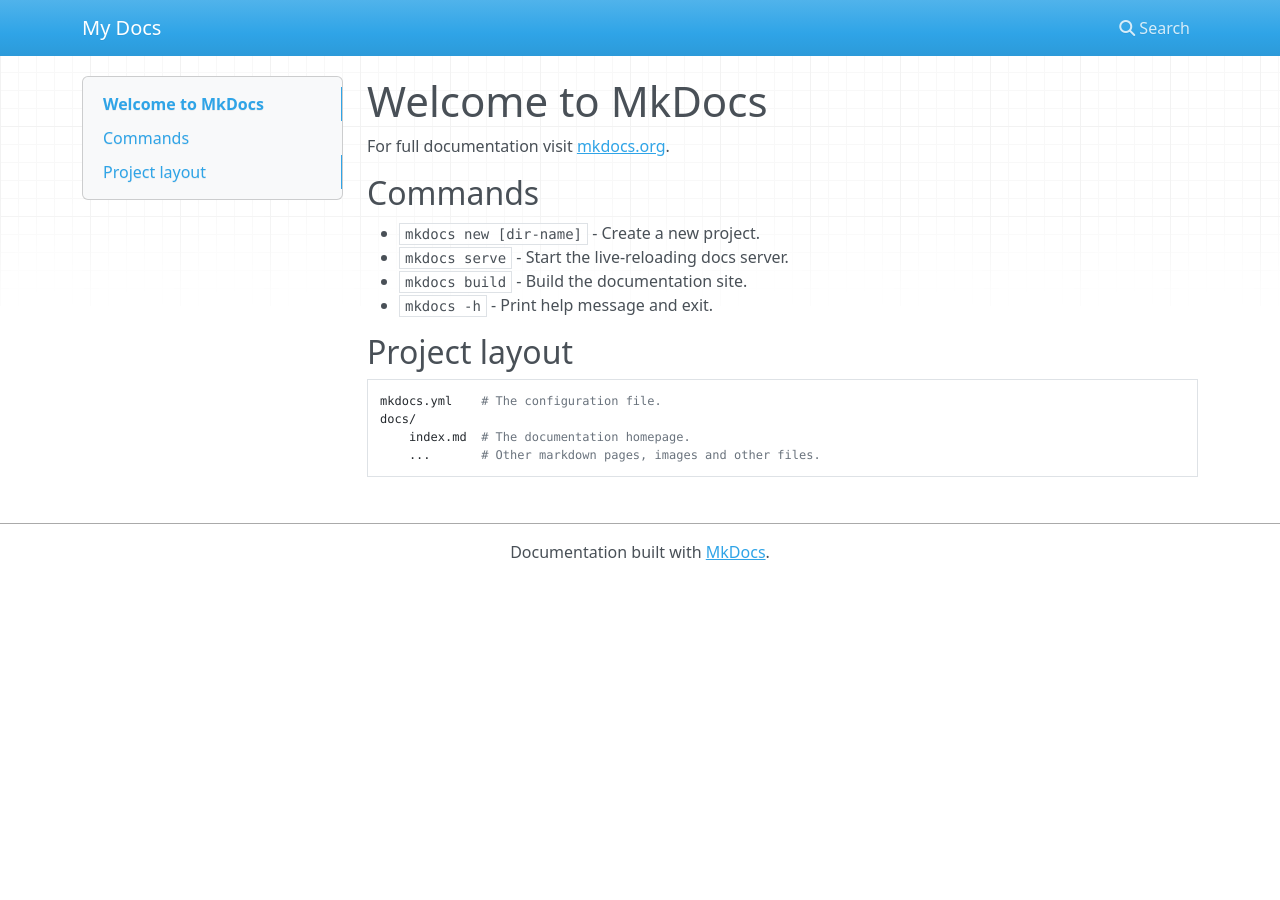
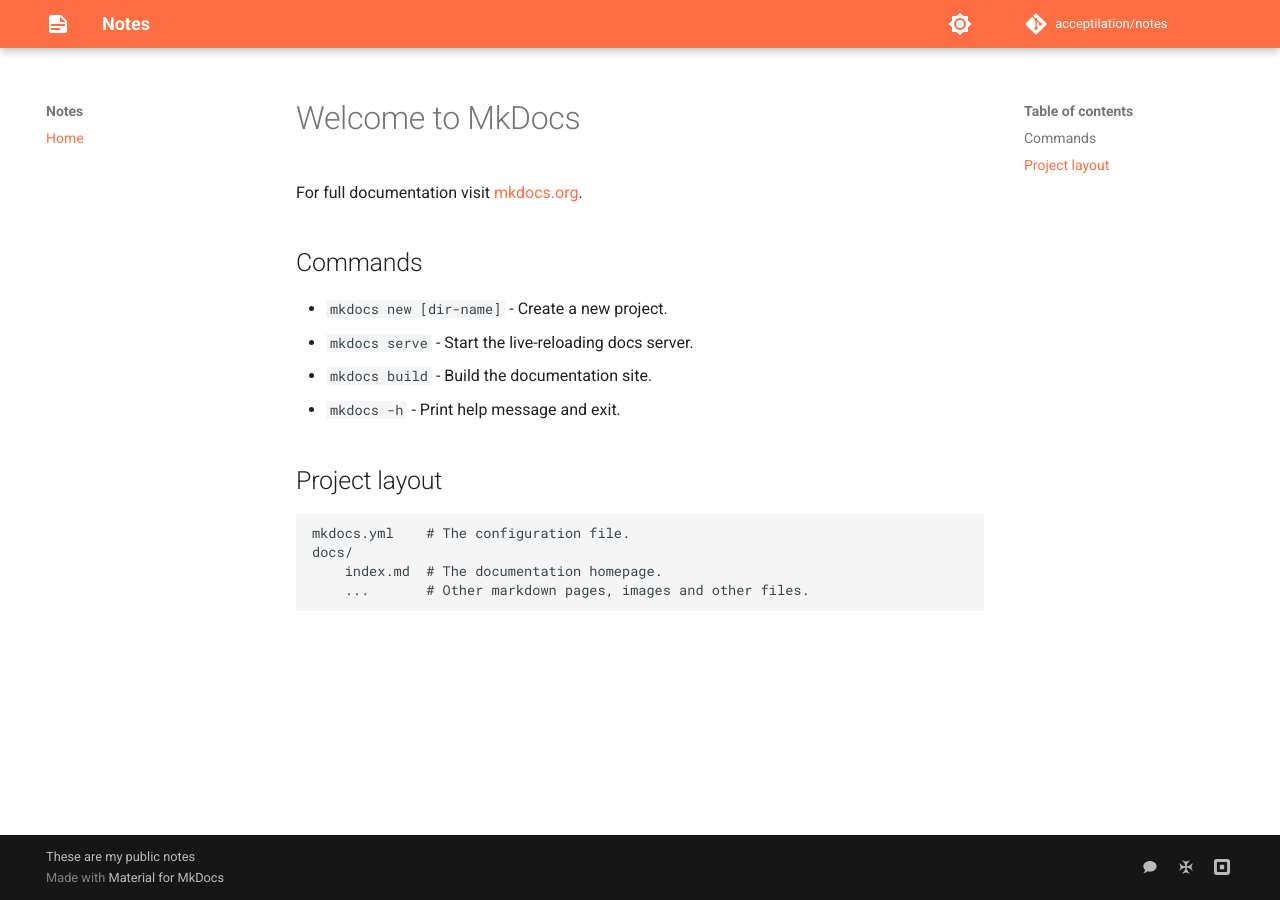
Before and after one commit to acceptilation/acceptilation.github.io, an MkDocs documentation site: the page built from docs/index.md, in a window 1280 px wide. Built offline with MkDocs 1.6.1 and Material for MkDocs 9.7.7, drawn with Linux system fonts in a browser that asks for light colours; nearby versions of some CDN libraries; plug-ins that fetch from the network failed and are left out; comment, search, counter and statistics services are not loaded.

Commit message:
Apply Material theme

```diff
--- a/mkdocs.yaml
+++ b/mkdocs.yaml
@@ -1 +1,54 @@
-site_name: My Docs
+# yaml-language-server: $schema=https://squidfunk.github.io/mkdocs-material/schema.json
+site_name: Notes
+copyright: These are my public notes
+
+repo_name: acceptilation/notes
+repo_url: https://github.com/acceptilation/notes
+
+plugins:
+  - privacy
+  - git-revision-date-localized:
+      type: timeago
+  - git-committers:
+      repository: acceptilation/notes
+      branch: main
+
+nav:
+  - Home: index.md
+
+extra:
+  social:
+    - name: BibleProject
+      link: https://bibleproject.com
+      icon: material/chat
+
+    - name: Church of the Redeemer
+      link: https://www.redeemeratlanta.org
+      icon: material/cross-bolnisi
+
+    - name: The Gospel Coalition
+      link: https://www.thegospelcoalition.org
+      icon: simple/square
+
+theme:
+  name: material
+  favicon: favicon.io.emoji-favicons.notebook.png
+  icon:
+    logo: material/note-text
+
+  palette:
+    - media: "(prefers-color-scheme: dark)"
+      scheme: slate
+      primary: deep orange
+      accent: teal
+      toggle:
+        icon: material/brightness-4
+        name: Switch to light mode
+
+    - media: "(prefers-color-scheme: light)"
+      scheme: default
+      primary: deep orange
+      accent: teal
+      toggle:
+        icon: material/brightness-7
+        name: Switch to dark mode
```
Also changed, not shown: docs/favicon.io.emoji-favicons.notebook.png (added).
